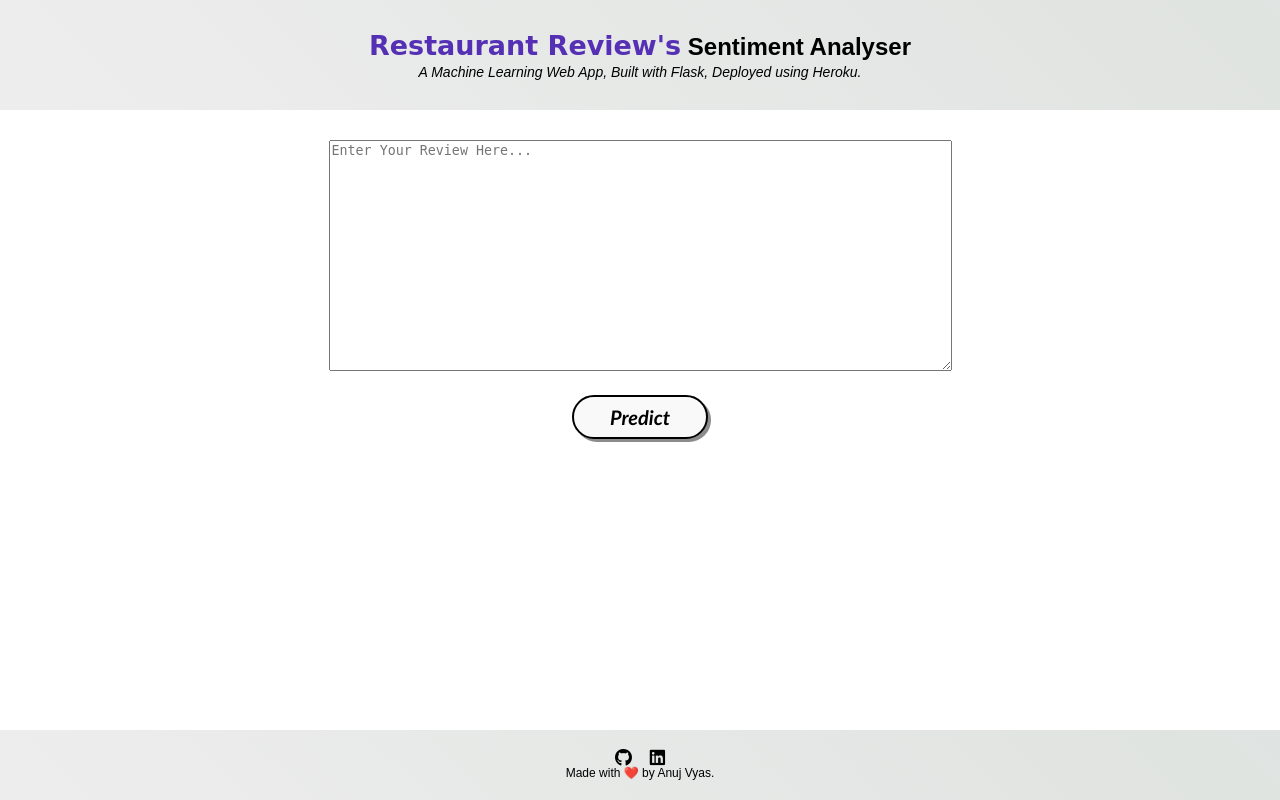
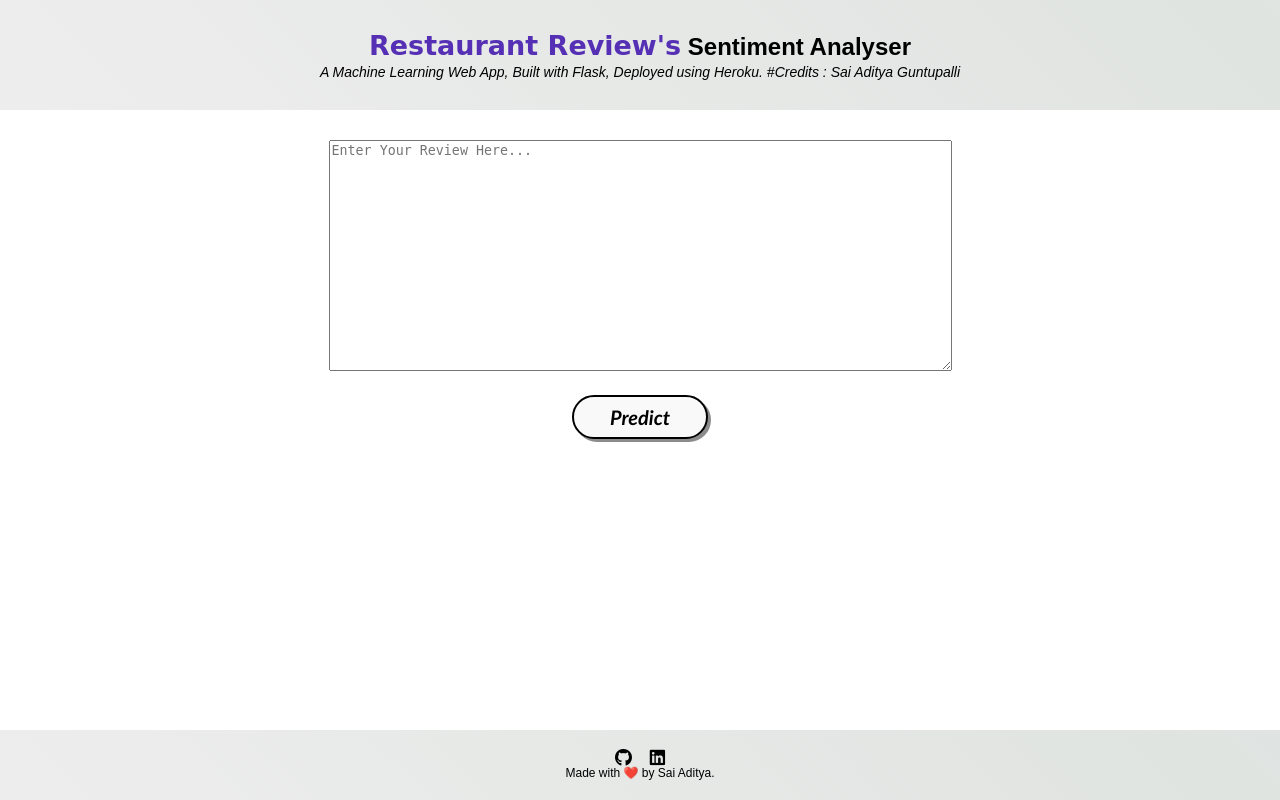
Before and after one commit to aadiaditya/restaraunt-reviews, a Flask app: page / in a window 1280 px wide. Run offline with Flask 2, Linux system fonts and the light colour scheme; parts of the project's set-up code (start-up, migrations or seed data) failed here and were passed over; some libraries are stand-ins or nearby versions; some web fonts are replaced.

Commit message:
done some changes

```diff
--- a/Restaurant-Reviews-Sentiment-Analysis-Deployment-master/templates/index.html
+++ b/Restaurant-Reviews-Sentiment-Analysis-Deployment-master/templates/index.html
@@ -16,7 +16,9 @@
     	<div class="container">
             <h2 class='container-heading'><span class="heading_font">Restaurant Review's</span> Sentiment Analyser</h2>
             <div class='description'>
-    			<p>A Machine Learning Web App, Built with Flask, Deployed using Heroku.</p>
+    			<p>A Machine Learning Web App, Built with Flask, Deployed using Heroku.
+                    #Credits : Sai Aditya Guntupalli
+                </p>
     		</div>
     	</div>
 
@@ -31,10 +33,10 @@
         <!-- Footer -->
         <div class='footer'>
             <div class="contact">
-                <a target="_blank" href="https://github.com/anujvyas/Restaurant-Reviews-Sentiment-Analysis-Deployment"><i class="fab fa-github fa-lg contact-icon"></i></a>
-                <a target="_blank" href="https://www.linkedin.com/in/anujkvyas"><i class="fab fa-linkedin fa-lg contact-icon"></i></a>
+                <a target="_blank" href="https://github.com/aadiaditya/restaraunt-reviews/tree/master/Restaurant-Reviews-Sentiment-Analysis-Deployment-master"><i class="fab fa-github fa-lg contact-icon"></i></a>
+                <a target="_blank" href="https://www.linkedin.com/in/sai-aditya-guntupalli-4018a61a7/"><i class="fab fa-linkedin fa-lg contact-icon"></i></a>
             </div>
-            <p class='footer-description'>Made with ❤️ by Anuj Vyas.</p>
+            <p class='footer-description'>Made with ❤️ by Sai Aditya.</p>
         </div>
 
     </body>
```
Also changed, not shown: Restaurant-Reviews-Sentiment-Analysis-Deployment-master/templates/result.html (+6 -4 lines), Restaurant-Reviews-Sentiment-Analysis-Deployment-master/README.md, Restaurant-Reviews-Sentiment-Analysis-Deployment-master/readme_resources/application-error-heroku.png (deleted), Restaurant-Reviews-Sentiment-Analysis-Deployment-master/readme_resources/restaurant-review-web-app.gif (deleted).
